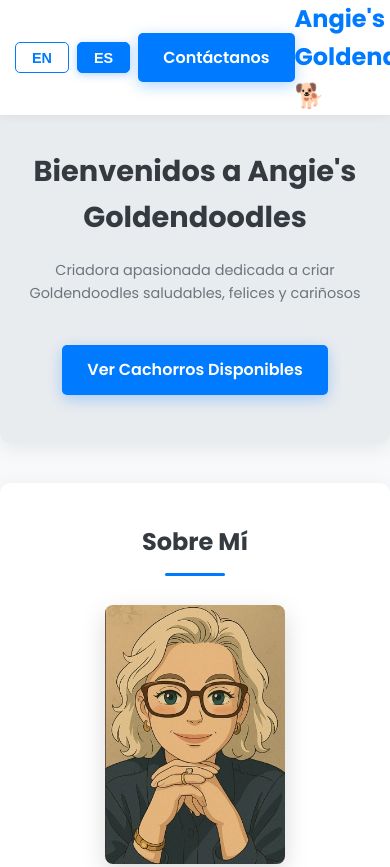
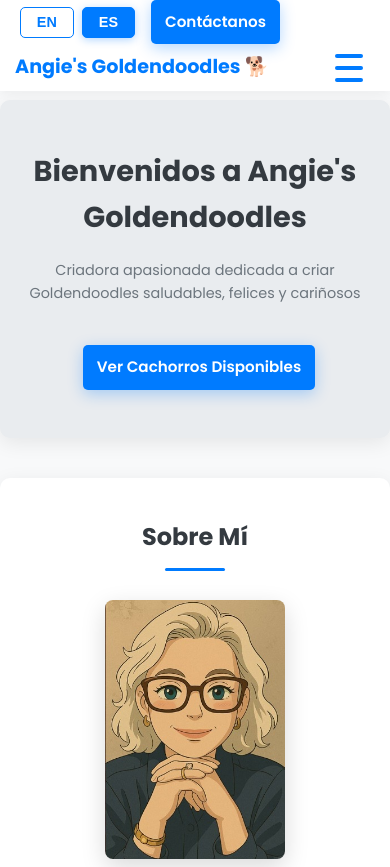
Before and after one commit to antiterruconews/Goldendoodles, a plain HTML site: page index-es.html in a window 390 px wide. Shown: the top 867 px of the page. Drawn offline with Linux system fonts and the light colour scheme.

Commit message:
Add files via upload
Fixing mobile support

```diff
--- a/index-es.html
+++ b/index-es.html
@@ -11,7 +11,12 @@
     <header>
         <nav class="container">
             <a href="#" class="logo">Angie's Goldendoodles 🐕</a>
-            <ul class="nav-links">
+            <button class="hamburger" aria-label="Menú" aria-controls="navigation" aria-expanded="false">
+                <span></span>
+                <span></span>
+                <span></span>
+            </button>
+            <ul class="nav-links" id="navigation">
                 <li><a href="#home">Inicio</a></li>
                 <li><a href="#about">Sobre Mí</a></li>
                 <li><a href="#puppies">Cachorros</a></li>
@@ -292,5 +297,35 @@
             }
         });
     </script>
+        <script>
+        // Hamburger menu logic
+        const hamburger = document.querySelector('.hamburger');
+        const navLinks = document.querySelector('.nav-links');
+
+        hamburger.addEventListener('click', function() {
+            navLinks.classList.toggle('show');
+            const expanded = this.getAttribute('aria-expanded') === 'true';
+            this.setAttribute('aria-expanded', !expanded);
+        });
+
+        // Smooth scrolling for navigation links
+        document.querySelectorAll('a[href^="#"]').forEach(anchor => {
+            anchor.addEventListener('click', function (e) {
+                // Only close the menu for nav links
+                if (navLinks.classList.contains('show')) {
+                    navLinks.classList.remove('show');
+                    hamburger.setAttribute('aria-expanded', false);
+                }
+                e.preventDefault();
+                const target = document.querySelector(this.getAttribute('href'));
+                if (target) {
+                    target.scrollIntoView({
+                        behavior: 'smooth'
+                    });
+                }
+            });
+        });
+    </script>
+
 </body>
 </html>
--- a/styles.css
+++ b/styles.css
@@ -700,3 +700,85 @@ footer p {
 
 /* Google Fonts Import - Ensure this is at the top of your styles.css or in <head> */
 @import url('https://fonts.googleapis.com/css2?family=Poppins:wght@400;500;600;700;800&display=swap');
+
+/* Hamburger Menu Styles */
+.hamburger {
+    display: none;
+    flex-direction: column;
+    justify-content: center;
+    width: 40px;
+    height: 40px;
+    cursor: pointer;
+    border: none;
+    background: none;
+    z-index: 1101; /* above the menu */
+}
+
+.hamburger span {
+    height: 4px;
+    width: 28px;
+    background: #007bff;
+    margin: 4px 0;
+    border-radius: 2px;
+    display: block;
+    transition: 0.4s;
+}
+
+@media (max-width: 768px) {
+    .nav-links {
+        display: none;
+        position: absolute;
+        top: 65px;
+        left: 0;
+        width: 100vw;
+        background: #fff;
+        flex-direction: column;
+        gap: 0;
+        box-shadow: 0 6px 20px rgba(0,0,0,0.08);
+        padding: 1rem 0;
+        z-index: 1100;
+        border-bottom-left-radius: 10px;
+        border-bottom-right-radius: 10px;
+    }
+    .nav-links.show {
+        display: flex;
+        animation: slideDown 0.3s;
+    }
+    @keyframes slideDown {
+        from { transform: translateY(-40px); opacity: 0; }
+        to   { transform: translateY(0); opacity: 1; }
+    }
+    nav {
+        position: relative;
+    }
+    .hamburger {
+        display: flex;
+        margin-left: 0.2rem;
+    }
+    .logo {
+        font-size: 1.2rem;
+        width: auto;
+        margin: 0.5rem 0;
+    }
+    .language-toggle {
+        margin-left: 0.3rem;
+        margin-right: 0.3rem;
+        gap: 0.5rem;
+    }
+    .language-toggle, .cta-button {
+        z-index: 1102;
+    }
+    .cta-button {
+        padding: 10px 14px;
+        font-size: 0.95rem;
+        margin-left: 0.5rem;
+    }
+    /* Stack elements vertically in header */
+    nav.container {
+        flex-wrap: wrap;
+        flex-direction: row;
+        align-items: center;
+        justify-content: space-between;
+        min-height: 55px;
+    }
+}
```
Also changed, not shown: index.html (+36 -1 lines).
